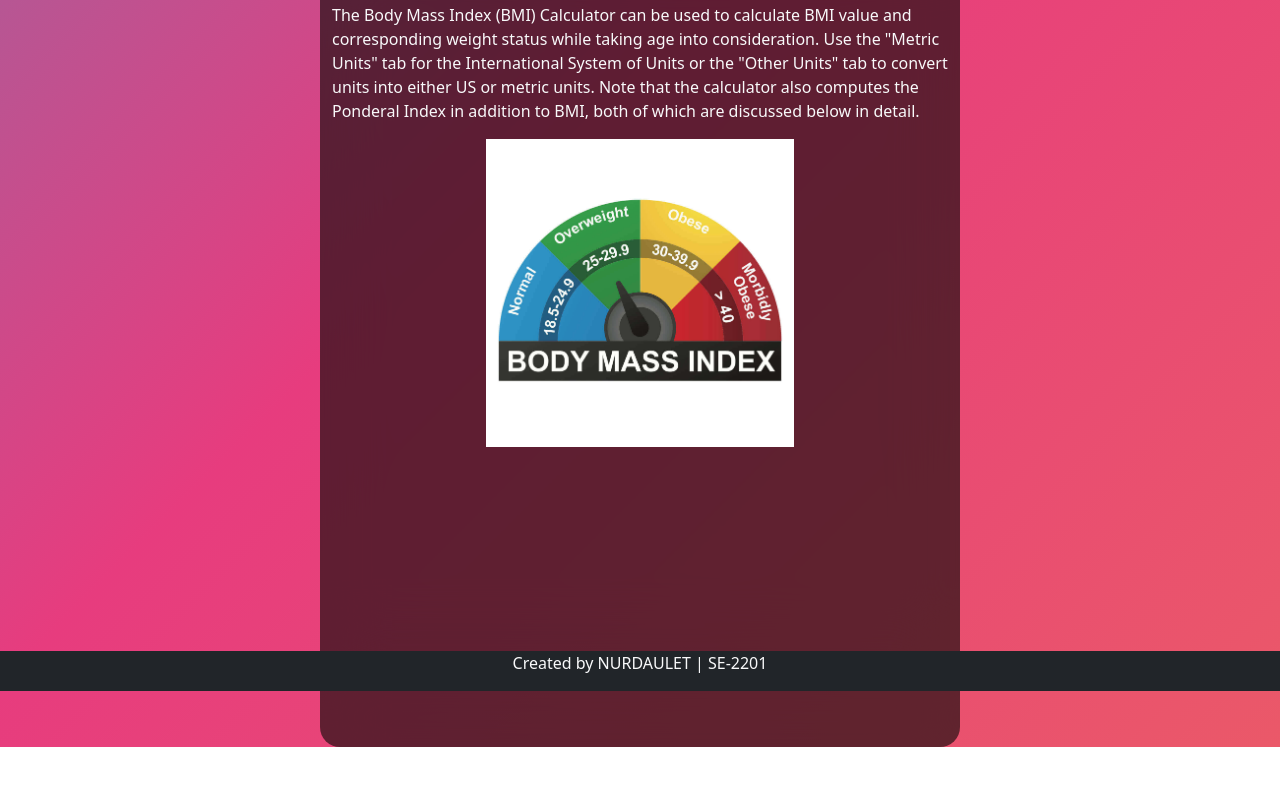
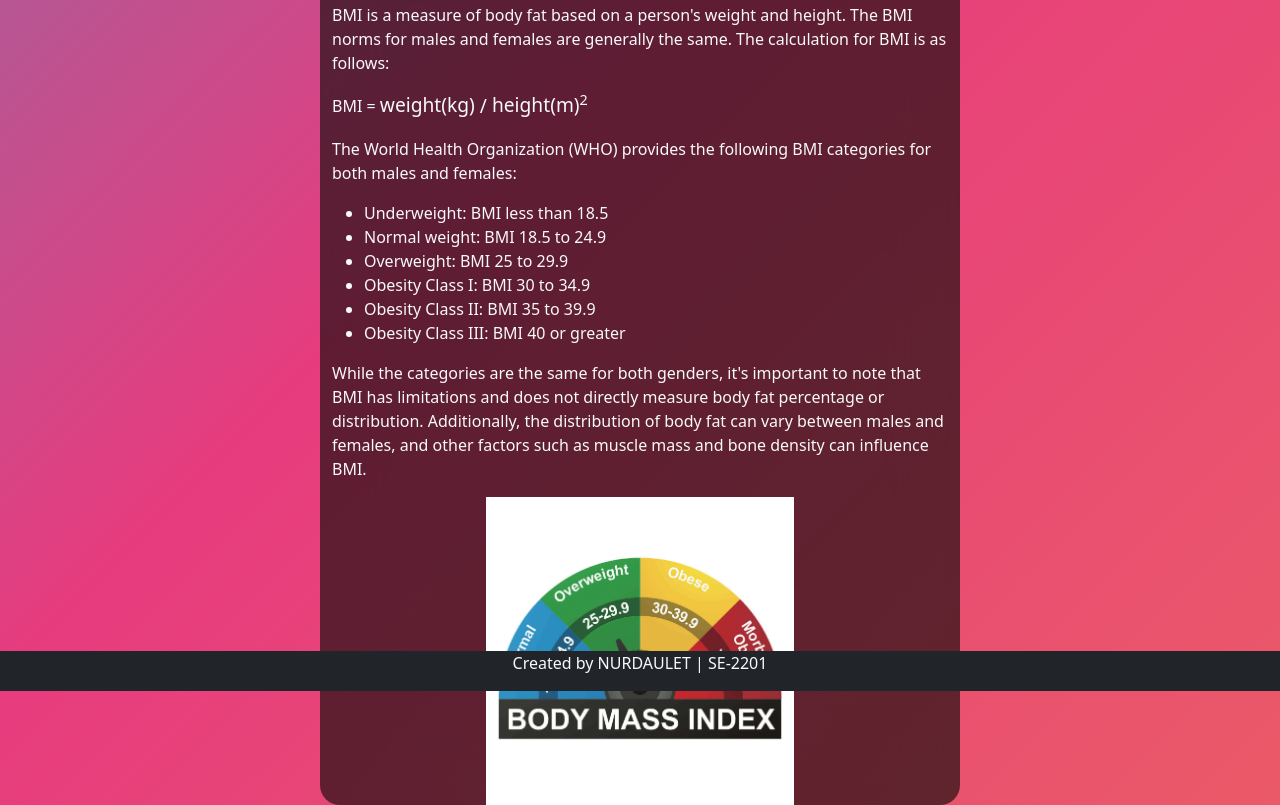
Before and after one commit to ornur/backend-bmi, a website: page public/views/about.html in a window 1280 px wide. Shown: the part 109-914 px from the top of the page. Before the commit the page ends 856 px from the top, so only its background shows below. Drawn offline with nearby package versions, Linux system fonts and the light colour scheme; files whose address does not match are found by name.

Commit message:
about page changed

```diff
--- a/public/views/about.html
+++ b/public/views/about.html
@@ -20,12 +20,35 @@
                 <a class="btn text-white pe-5" href="/about">About</a>
             </div>
         </nav>
-        <div class="container-fluid w-50 h-100 text-light glass shadow-4">
+        <div class="container-fluid w-50 h-150 text-light glass shadow-4">
             <h1 class="text-center">About</h1>
-            <p>The Body Mass Index (BMI) Calculator can be used to calculate BMI value and corresponding weight status
-                while taking age into consideration. Use the "Metric Units" tab for the International System of Units or
-                the "Other Units" tab to convert units into either US or metric units. Note that the calculator also
-                computes the Ponderal Index in addition to BMI, both of which are discussed below in detail.</p>
+            <p>BMI is a measure of body fat based on a person's weight and height. The BMI norms for males and females
+                are generally the same. The calculation for BMI is as follows:</p>
+
+            <p>
+                BMI =
+                <span style="font-size: 1.2em;">
+                    weight(kg)
+                    <span style="vertical-align: middle;">/</span>
+                    height(m)<sup>2</sup>
+                </span>
+            </p>
+
+            <p>The World Health Organization (WHO) provides the following BMI categories for both males and females:</p>
+
+            <ul>
+                <li>Underweight: BMI less than 18.5</li>
+                <li>Normal weight: BMI 18.5 to 24.9</li>
+                <li>Overweight: BMI 25 to 29.9</li>
+                <li>Obesity Class I: BMI 30 to 34.9</li>
+                <li>Obesity Class II: BMI 35 to 39.9</li>
+                <li>Obesity Class III: BMI 40 or greater</li>
+            </ul>
+
+            <p>While the categories are the same for both genders, it's important to note that BMI has limitations and
+                does not directly measure body fat percentage or distribution. Additionally, the distribution of body
+                fat can vary between males and females, and other factors such as muscle mass and bone density can
+                influence BMI.</p>
             <img src="views/image-bmi.png" class="img-fluid mx-auto d-block" width="50%" alt="bmi-image">
         </div>
 
```
